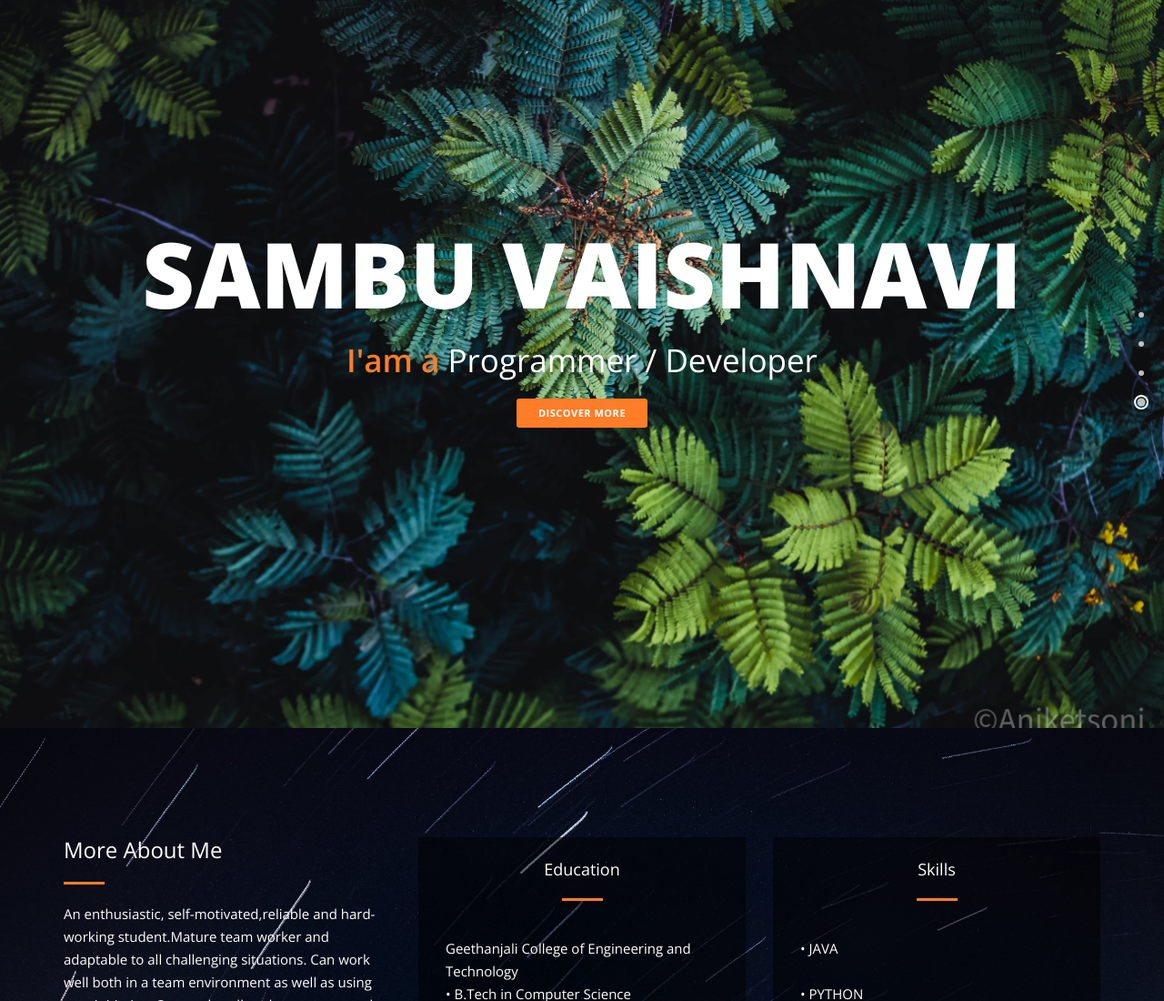
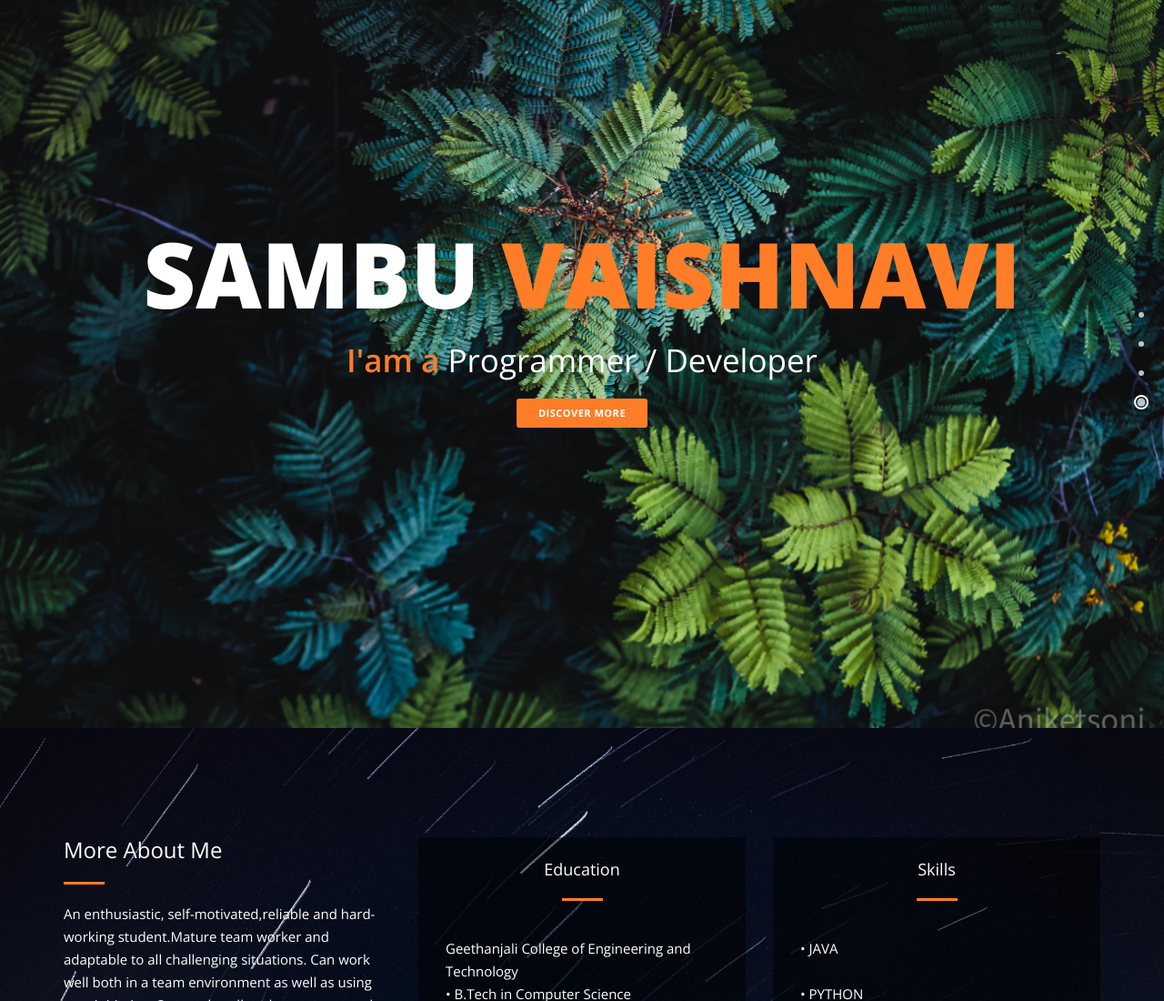
Before and after one commit to VaishnaviSambu/vaishnavisambu.github.io, a plain HTML site: page index.html in a window 1280 px wide. Shown: the top 1100 px of the page at 91% size. Drawn offline with nearby package versions, Linux system fonts and the light colour scheme.

Commit message:
Update index.html

```diff
--- a/index.html
+++ b/index.html
@@ -33,7 +33,12 @@
     <div class="parallax-content baner-content" id="home">
         <div class="container">
             <div class="first-content">
-                <h1>SAMBU VAISHNAVI</h1>
+                                   <h1 style="display: inline-block; padding-right: 20px;">
+                        SAMBU
+                    </h1>
+                    <h1 style="display: inline-block; color: #ff7d27;">
+                        VAISHNAVI
+                    </h1>
                 <span><em>I'am a </em>Programmer / Developer </span>
                 <div class="primary-button">
                     <a href="#services">Discover More</a>
```
